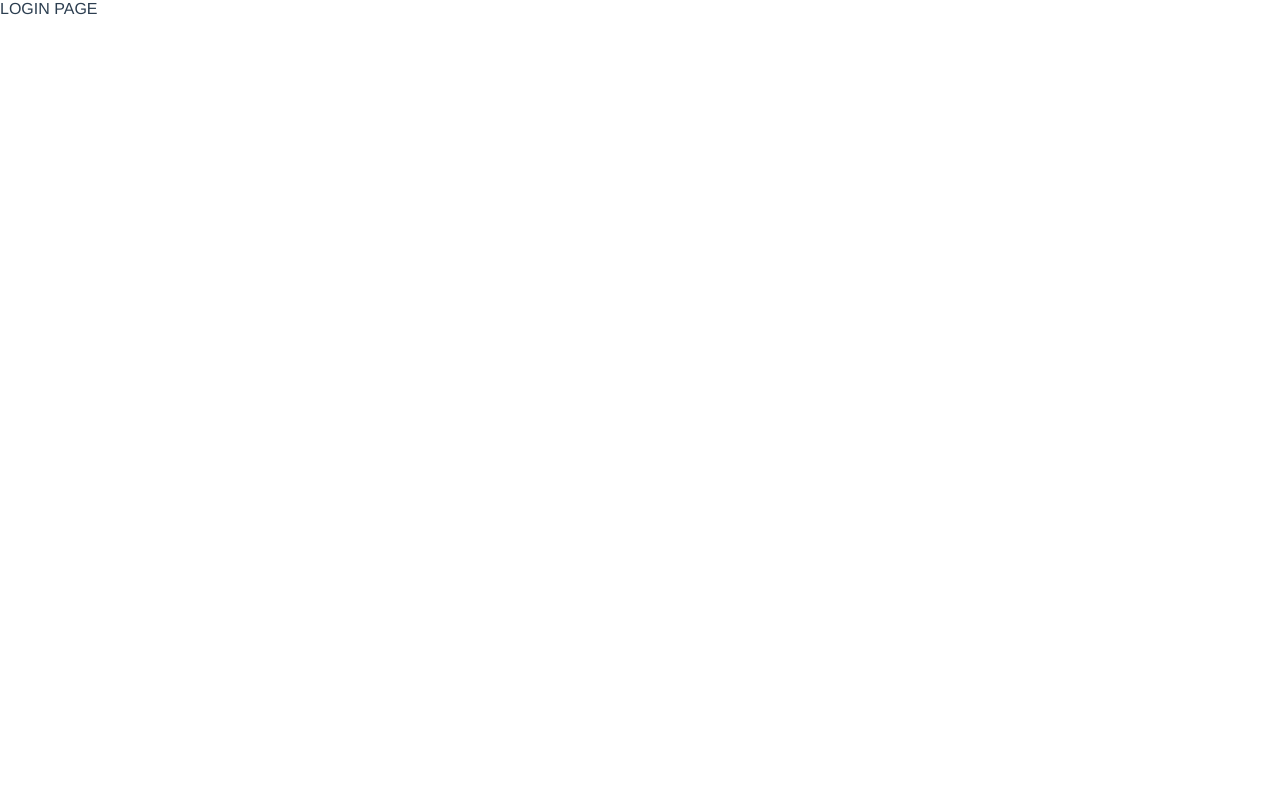
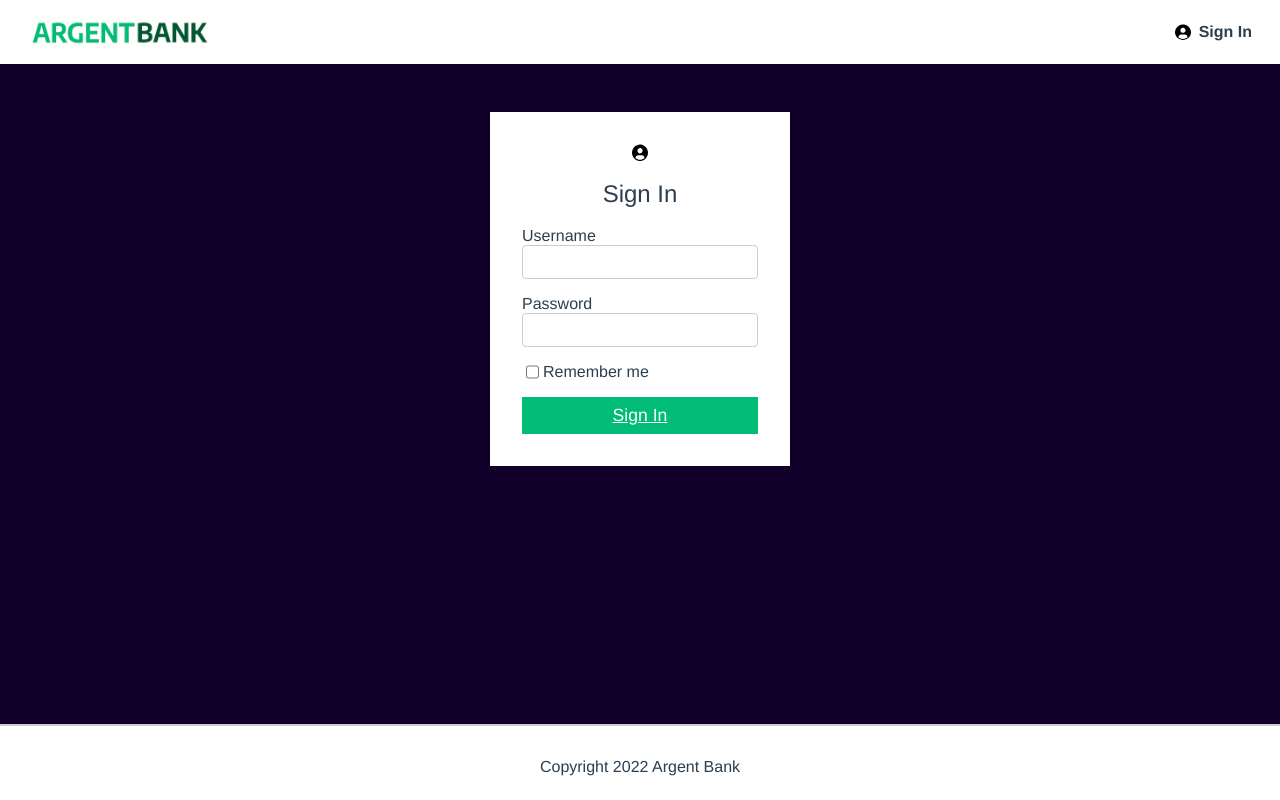
Before and after one commit to cyrillegoas/CyrilLeGoas_13_29102022, a React (Vite) app: page /login in a window 1280 px wide. Built offline with nearby package versions, Linux system fonts and the light colour scheme.

Commit message:
ADD login form

```diff
--- /dev/null
+++ b/src/components/LoginForm.jsx
@@ -0,0 +1,54 @@
+import React from 'react';
+import { useNavigate } from 'react-router-dom';
+import { UserIcon } from './UserIcon';
+
+export function LoginForm() {
+  const navigate = useNavigate();
+
+  const handleSubmit = (event) => {
+    event.preventDefault();
+    navigate('/user');
+  };
+
+  return (
+    <div className="flex justify-center pt-12 mx-4">
+      <form
+        className="bg-white w-[300px] p-8 flex flex-col items-center gap-4"
+        onSubmit={handleSubmit}
+      >
+        <UserIcon />
+        <h2 className="font-medium text-[1.5rem] my-[0.2rem]">Sign In</h2>
+        <div>
+          <label htmlFor="username" className="font-medium">
+            Username
+          </label>
+          <input
+            type="text"
+            id="username"
+            className="w-full p-[5px] text-[1.2rem] border-[1px] border-grey rounded"
+          />
+        </div>
+        <div>
+          <label htmlFor="password" className="font-medium">
+            Password
+          </label>
+          <input
+            type="password"
+            id="password"
+            className="w-full p-[5px] text-[1.2rem] border-[1px] border-grey rounded"
+          />
+        </div>
+        <div className="w-full flex">
+          <input type="checkbox" id="remember-me" className="mx-1" />
+          <label htmlFor="remember-me">Remember me</label>
+        </div>
+        <button
+          type="submit"
+          className="w-full p-2 text-[1.1rem] underline font-medium bg-accent text-white"
+        >
+          Sign In
+        </button>
+      </form>
+    </div>
+  );
+}
--- a/src/pages/Login.jsx
+++ b/src/pages/Login.jsx
@@ -1,5 +1,11 @@
 import React from 'react';
+import { Layout } from '../components/Layout';
+import { LoginForm } from '../components/LoginForm';
 
 export function Login() {
-  return <div>LOGIN PAGE</div>;
+  return (
+    <Layout bgColor="dark">
+      <LoginForm />
+    </Layout>
+  );
 }
```
